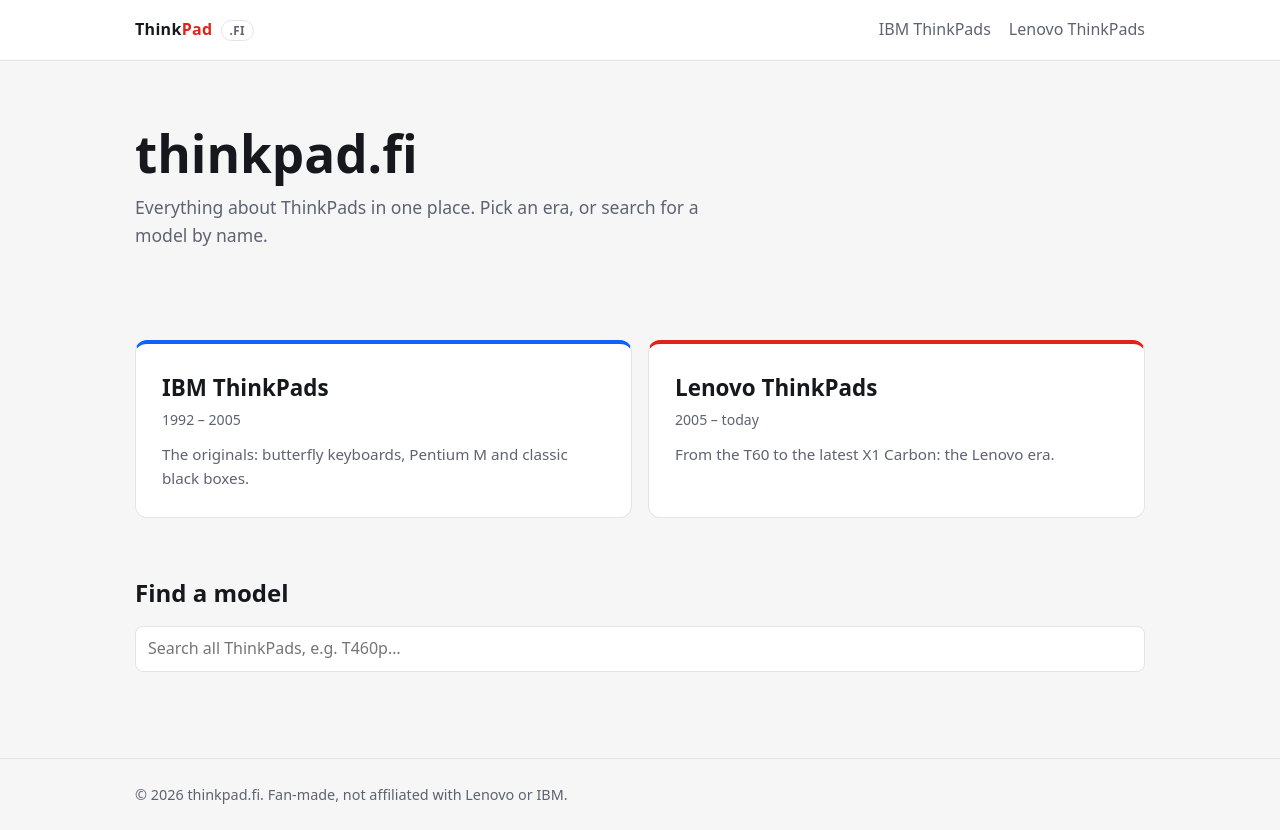
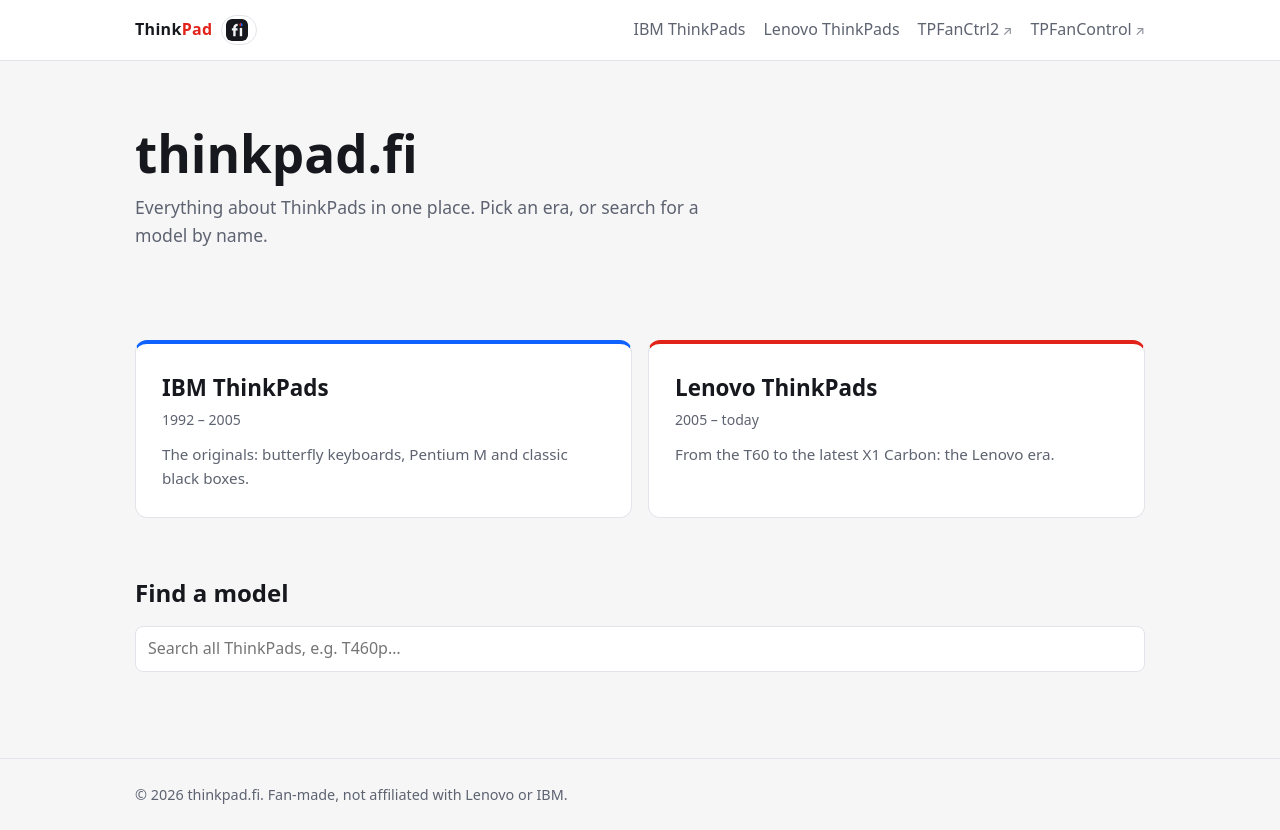
Before and after one commit to mr-ukko/Thinkpad-search-site, a plain HTML site: page index.html in a window 1280 px wide. Drawn offline with Linux system fonts and the light colour scheme.

Commit message:
new top bar

```diff
--- a/assets/apex.js
+++ b/assets/apex.js
@@ -13,8 +13,12 @@
 
     var header = document.createElement("header");
     header.className = "site-header";
-    header.innerHTML = '<div class="wrap"><a class="brand" href="/">Think<b>Pad</b><span class="era">' + (TP.local ? "local test" : ".fi") + '</span></a><nav class="nav">' +
-      BRANDS.map(function (b) { return '<a href="' + TP.url(b.key) + '">' + esc(b.name) + "</a>"; }).join("") + "</nav></div>";
+    header.innerHTML = '<div class="wrap"><span class="brand"><a class="brand-name" href="/">Think<b>Pad</b></a>' +
+      '<a class="era era-icon" href="/" title="thinkpad.fi"><img src="/favicon.svg" alt="thinkpad.fi" width="22" height="22">' +
+      (TP.local ? "<small>local</small>" : "") + '</a></span><nav class="nav">' +
+      BRANDS.map(function (b) { return '<a href="' + TP.url(b.key) + '">' + esc(b.name) + "</a>"; }).join("") +
+      TP.tools.map(function (t) { return '<a class="ext" href="' + esc(t.url) + '" target="_blank" rel="noopener">' + esc(t.name) + "</a>"; }).join("") +
+      "</nav></div>";
     document.body.insertBefore(header, app);
     var footer = document.createElement("footer");
     footer.className = "site-footer";
--- a/assets/env.js
+++ b/assets/env.js
@@ -12,6 +12,11 @@
     brands: [
       { key: "ibm", name: "IBM ThinkPads", era: "1992 – 2005", blurb: "The originals: butterfly keyboards, Pentium M and classic black boxes." },
       { key: "lenovo", name: "Lenovo ThinkPads", era: "2005 – today", blurb: "From the T60 to the latest X1 Carbon: the Lenovo era." },
+    ],
+    // External tools shown in the top bar of every site
+    tools: [
+      { name: "TPFanCtrl2", url: "https://github.com/Shuzhengz/TPFanCtrl2" },
+      { name: "TPFanControl", url: "https://thinkwiki.de/TPFanControl" },
     ],
     // TP.url("") -> main site, TP.url("ibm", "/t42/") -> ibm site
     url: function (sub, path) {
--- a/assets/style.css
+++ b/assets/style.css
@@ -96,3 +96,16 @@ table.specs.ports td.qty{white-space:nowrap;width:70px}
 .notes{margin:0;padding-left:20px}
 .notes li{margin:0 0 8px}
 .notes a.src{font-size:.85rem;color:var(--muted);text-decoration:underline}
+
+/* ---- brand icon + external tool links ---- */
+.nav a.ext::after{content:" \2197";font-size:.8em;opacity:.7}
+
+/* ---- brand: "ThinkPad" link + pill linking to thinkpad.fi ---- */
+.brand{display:inline-flex;align-items:center}
+.brand a{color:inherit}
+.brand a:hover{text-decoration:none}
+.brand a.era{color:var(--muted)}
+.brand a.era:hover{border-color:var(--accent);color:var(--text)}
+.brand .era-icon{display:inline-flex;align-items:center;gap:6px;padding:3px 8px 3px 4px;text-transform:none}
+.brand .era-icon img{display:block;border-radius:6px}
+.brand .era-icon small{font-size:.72rem;font-weight:700;letter-spacing:.04em;text-transform:uppercase}
```
